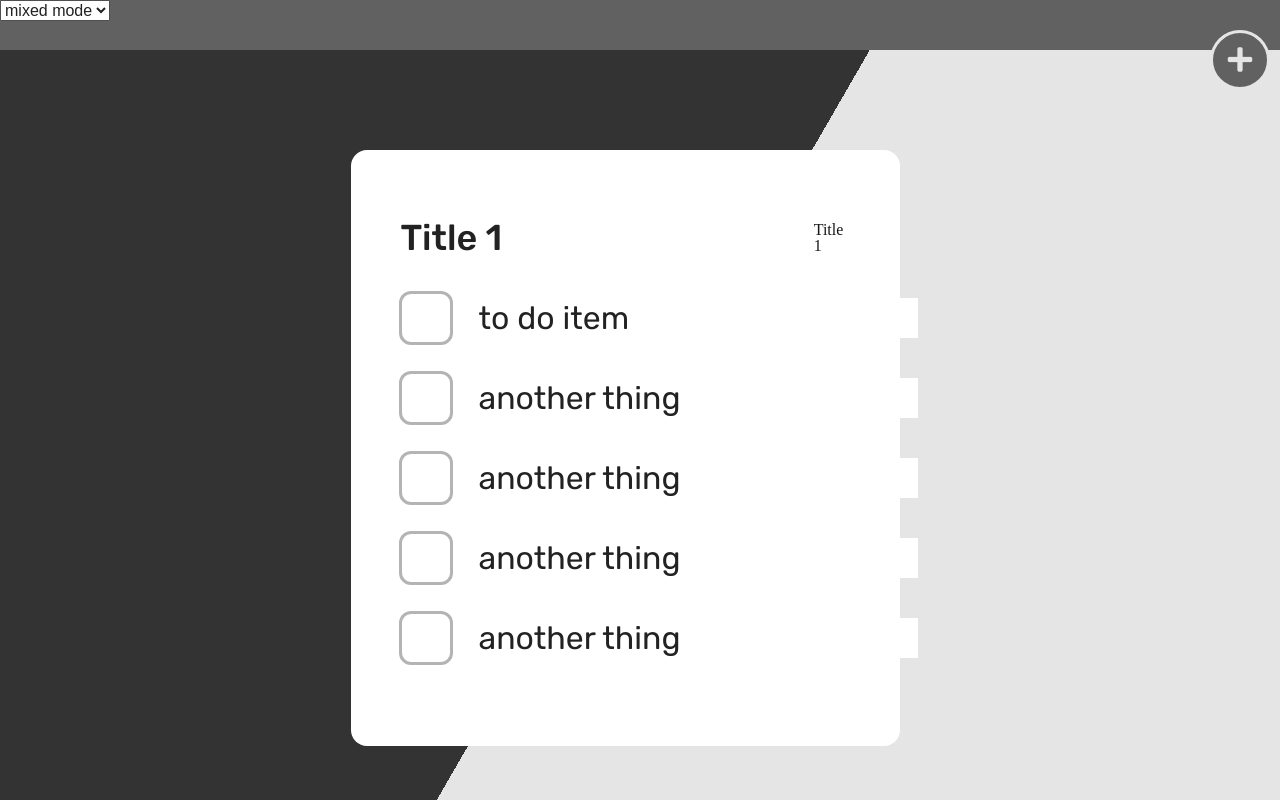
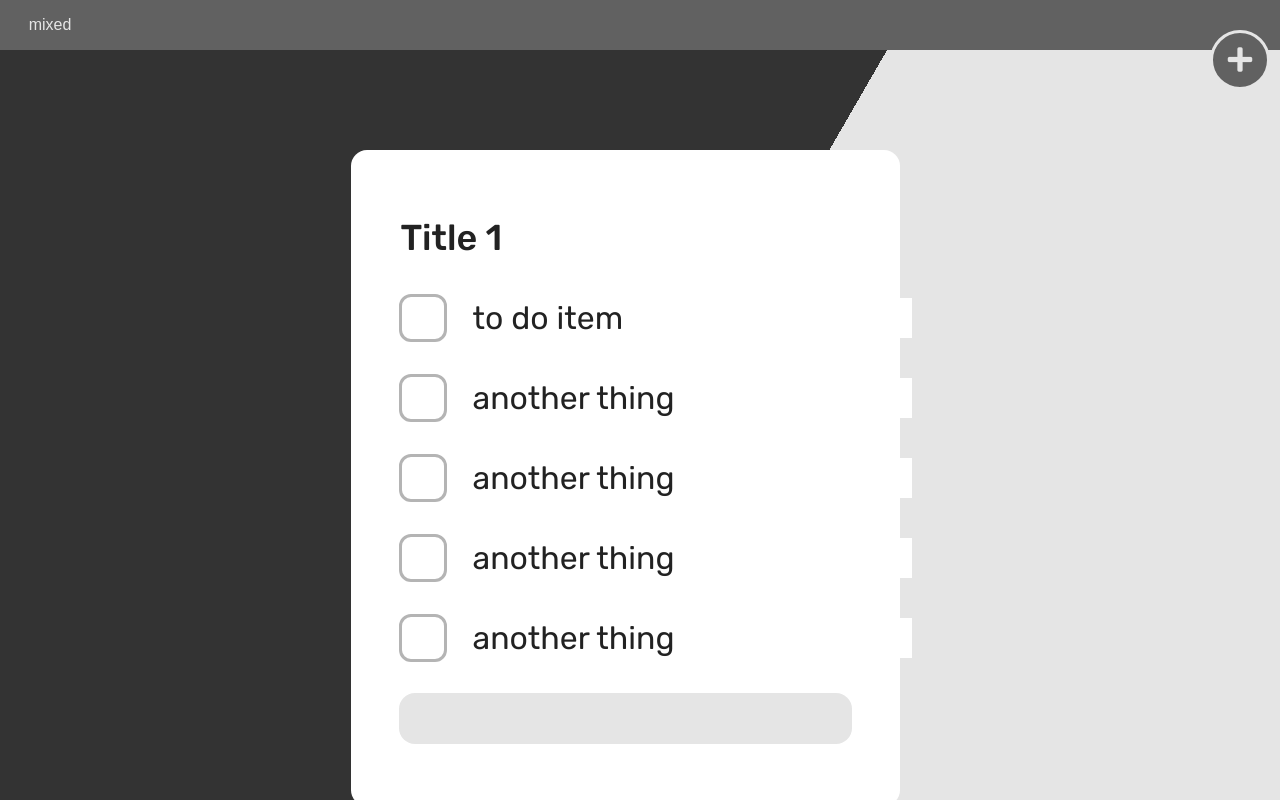
Before and after one commit to Victor81528/todolist, a Vue app: page / in a window 1280 px wide. Shown: the top 800 px of the page. Built offline with nearby package versions, Linux system fonts and the light colour scheme.

Commit message:
完成1080P的網頁切版

```diff
--- a/src/components/Content.vue
+++ b/src/components/Content.vue
@@ -6,23 +6,23 @@
       </button>
       <div class="title">
         <input type="text" :value="group.title" @input="updateTitle(group.id, $event)">
-        {{group.title}}
       </div>
       <ul>
         <li class="items" v-for="item of group.list" :key="item.id">
           <label>
             <input type="checkbox" class="itemCheckbox" :class="item.id" @input="deleteItem(group.id, item.id)">
-            <span class="checkMark"></span>
+            <span class="checkMark"><i class="fas fa-check"></i></span>
             <input type="text" class="itemInput" :class="item.id" :value="item.item" @input="updateItem(group.id, item.id, $event)">
           </label>
         </li>
         <li class="newItem">
           <label>
-            <input type="text" :value="group.itemCache" @input="updateCache(group.id, $event)" @keypress.enter="addItem(group.id, $event)" @blur="addItem(group.id, $event)">
+            <input type="textarea" :value="group.itemCache" @input="updateCache(group.id, $event)" @keypress.enter="addItem(group.id, $event)" @blur="addItem(group.id, $event)">
           </label>
         </li>
       </ul>
     </div>
+    <!-- <textarea @input="this.rows=this.value.split('\n').length-1"></textarea> -->
   </div>
 </template>
 
@@ -92,6 +92,9 @@ export default {
       background-color: #FFFFFF;
       margin-right: 30px;
       padding: 48px;
+      #btnDelet {
+        display: none;
+      }
       &:hover {
         #btnDelet {
           display: block;
@@ -106,9 +109,6 @@ export default {
             color: $bg-black;
           }
         }
-      }
-      #btnDelet {
-        display: none;
       }
       .title {
         display: flex;
@@ -130,6 +130,7 @@ export default {
           height: 80px;
           label {
             display: flex;
+            position: relative;
             flex-flow: nowrap row;
             justify-content: flex-start;
             align-items: center;
@@ -140,14 +141,37 @@ export default {
               height: 0;
               width: 0;
               &:checked {
-                span.checkMark {
-                  background-color: blue;
+                ~ span.checkMark{
+                  display: flex;
+                  justify-content: center;
+                  align-items: center;
+                  border: 0;
+                  background-color: #29ABE2;
+                  i.fa-check {
+                    display: inline;
+                    font-size: 32px;
+                    color: #FFFFFF;
+                  }
+                }
+                ~ span.checkMark:after{
+                  // display: block;
+                  // left: calc((48px - 27px) / 2);
+                  // top: calc((48px - 23px) / 2);
+                  // width: 12.5px;
+                  // height: 23px;
+                  // border: solid #FFFFFF;
+                  // border-width: 0 6px 6px 0;
+                  // transform: rotate(45deg);
+                }
+                ~ input.itemInput {
+                  text-decoration: line-through;
                 }
               }
             }
             span.checkMark {
               width: 48px;
               height: 48px;
+              box-sizing: border-box;
               border: 3px solid #B4B4B4;
               border-radius: 12px;
               margin-right: 24px;
@@ -155,15 +179,12 @@ export default {
                 background-color: #B4B4B4;
               }
               &:after {
-                left: 9px;
-                top: 5px;
-                width: 5px;
-                height: 10px;
-                border: solid black;
-                border-width: 0 3px 3px 0;
-                -webkit-transform: rotate(45deg);
-                -ms-transform: rotate(45deg);
-                transform: rotate(45deg);
+                display: none;
+                position: absolute;
+                content: "";
+              }
+              i.fa-check {
+                display: none;
               }
             }
             input.itemInput {
@@ -175,8 +196,27 @@ export default {
           }
         }
         .newItem {
-          input {
-            border: 0;
+          display: flex;
+          height: 80px;
+          justify-content: center;
+          align-items: center;
+          label {
+            display: flex;
+            height: 48px;
+            width: 100%;
+            align-items: center;
+            input {
+              width: 100%;
+              font-size: 32px;
+              background-color: $bg-white;
+              border: 0;
+              border-radius: 16px;
+              padding: {
+                left: 20px;
+                top: 7px;
+                bottom: 7px;
+              }
+            }
           }
         }
       }
--- a/src/components/NavBar.vue
+++ b/src/components/NavBar.vue
@@ -2,12 +2,15 @@
   <div id="navBar">
     <header>
       <nav>
-        <select @input="updateBgMode">
-          <option value="mixed mode">mixed mode</option>
-          <option value="dark">dark mode</option>
-          <option value="light">light mode</option>
-        </select>
-        <button @click="addGroup"><i class="fas fa-plus"></i></button>
+        <div class="bgMode">
+          <button id="openOptions" @click="openOption">{{bgMode}}</button>
+          <div class="options" :class="{'isOpen': open}">
+            <button class="option" @click="updateBgMode('mixed')">Mixed</button>
+            <button class="option" @click="updateBgMode('dark')">Dark Mode</button>
+            <button class="option" @click="updateBgMode('light')">Light Mode</button>
+          </div>
+        </div>
+        <button id="addGroup" @click="addGroup"><i class="fas fa-plus"></i></button>
       </nav>
     </header>
   </div>
@@ -20,6 +23,7 @@ export default {
   name: 'NavBar',
   data () {
     return {
+      open: false
     }
   },
   computed: {
@@ -35,9 +39,16 @@ export default {
         this.$store.commit('addGroup')
       }
     },
-    updateBgMode (e) {
-      this.$store.commit('updateBgMode', e.target.value)
+    openOption () {
+      this.open = !this.open
+    },
+    updateBgMode (mode) {
+      this.$store.commit('updateBgMode', mode)
+      this.open = false
     }
+    // updateBgMode (e) {
+    //   this.$store.commit('updateBgMode', e.target.value)
+    // }
   }
 }
 </script>
@@ -54,11 +65,44 @@ export default {
     width: 100%;
     height: 100%;
     nav {
+      display: flex;
       width: 100%;
       height: 100%;
-      select {
+      justify-content: flex-start;
+      align-items: center;
+      .bgMode {
+        position: relative;
+        height: 100%;
+        width: 100px;
+        button#openOptions {
+          width: 100%;
+          height: 100%;
+          color: $bg-white;
+          background-color: initial;
+          border: 0;
+          border-radius: 0;
+        }
+        .options {
+          display: none;
+        }
+        .isOpen {
+          display: flex;
+          position: absolute;
+          width: 100%;
+          flex-flow: nowrap column;
+          justify-content: flex-start;
+          border-top: 1px solid #161717;
+          button.option {
+            height: 50px;
+            background-color: rgb(97, 97, 97);
+            border: 0;
+            border-radius: 0;
+            border-bottom: 1px solid #161717;
+            color: $bg-white;
+          }
+        }
       }
-      button {
+      button#addGroup {
         position: absolute;
         right: 10px;
         bottom: -40px;
--- a/src/store/index.js
+++ b/src/store/index.js
@@ -2,7 +2,7 @@ import { createStore } from 'vuex'
 
 export default createStore({
   state: {
-    bgMode: 'mixed mode',
+    bgMode: 'mixed',
     groups: [
       {
         id: 0,
@@ -49,55 +49,55 @@ export default createStore({
     updateTitle (state, pak) {
       const { idGroup, title } = pak
       let indexGroup = Number
-      for (let i = 0; i < state.groups.length; i++) {
-        if (state.groups[i].id === idGroup) indexGroup = i
-      }
+      state.groups.forEach((element, index) => {
+        if (element.id === idGroup) indexGroup = index
+      })
       state.groups[indexGroup].title = title
     },
     deleteGroup (state, idGroup) {
       let indexGroup = Number
-      for (let i = 0; i < state.groups.length; i++) {
-        if (state.groups[i].id === idGroup) indexGroup = i
-      }
+      state.groups.forEach((element, index) => {
+        if (element.id === idGroup) indexGroup = index
+      })
       state.groups.splice(indexGroup, 1)
     },
     deleteItem (state, pak) {
       const { idGroup, idItem } = pak
       let indexGroup = Number
-      for (let i = 0; i < state.groups.length; i++) {
-        if (state.groups[i].id === idGroup) indexGroup = i
-      }
+      state.groups.forEach((element, index) => {
+        if (element.id === idGroup) indexGroup = index
+      })
       let indexItem = Number
-      for (let i = 0; i < state.groups[indexGroup].list.length; i++) {
-        if (state.groups[indexGroup].list[i].id === idItem) indexItem = i
-      }
+      state.groups[indexGroup].list.forEach((element, index) => {
+        if (element.id === idItem) indexItem = index
+      })
       state.groups[indexGroup].list.splice(indexItem, 1)
     },
     updateItem (state, pak) {
       const { idGroup, idItem, item } = pak
       let indexGroup = Number
-      for (let i = 0; i < state.groups.length; i++) {
-        if (state.groups[i].id === idGroup) indexGroup = i
-      }
+      state.groups.forEach((element, index) => {
+        if (element.id === idGroup) indexGroup = index
+      })
       let indexItem = Number
-      for (let i = 0; i < state.groups[indexGroup].list.length; i++) {
-        if (state.groups[indexGroup].list[i].id === idItem) indexItem = i
-      }
+      state.groups[indexGroup].list.forEach((element, index) => {
+        if (element.id === idItem) indexItem = index
+      })
       state.groups[indexGroup].list[indexItem].item = item
     },
     updateCache (state, pak) {
       const { idGroup, item } = pak
       let indexGroup = Number
-      for (let i = 0; i < state.groups.length; i++) {
-        if (state.groups[i].id === idGroup) indexGroup = i
-      }
+      state.groups.forEach((element, index) => {
+        if (element.id === idGroup) indexGroup = index
+      })
       state.groups[indexGroup].itemCache = item
     },
     addItem (state, idGroup) {
       let indexGroup = Number
-      for (let i = 0; i < state.groups.length; i++) {
-        if (state.groups[i].id === idGroup) indexGroup = i
-      }
+      state.groups.forEach((element, index) => {
+        if (element.id === idGroup) indexGroup = index
+      })
       const _thisList = state.groups[indexGroup].list
       let _thisId = Number
       if (_thisList.length === 0) {
```
